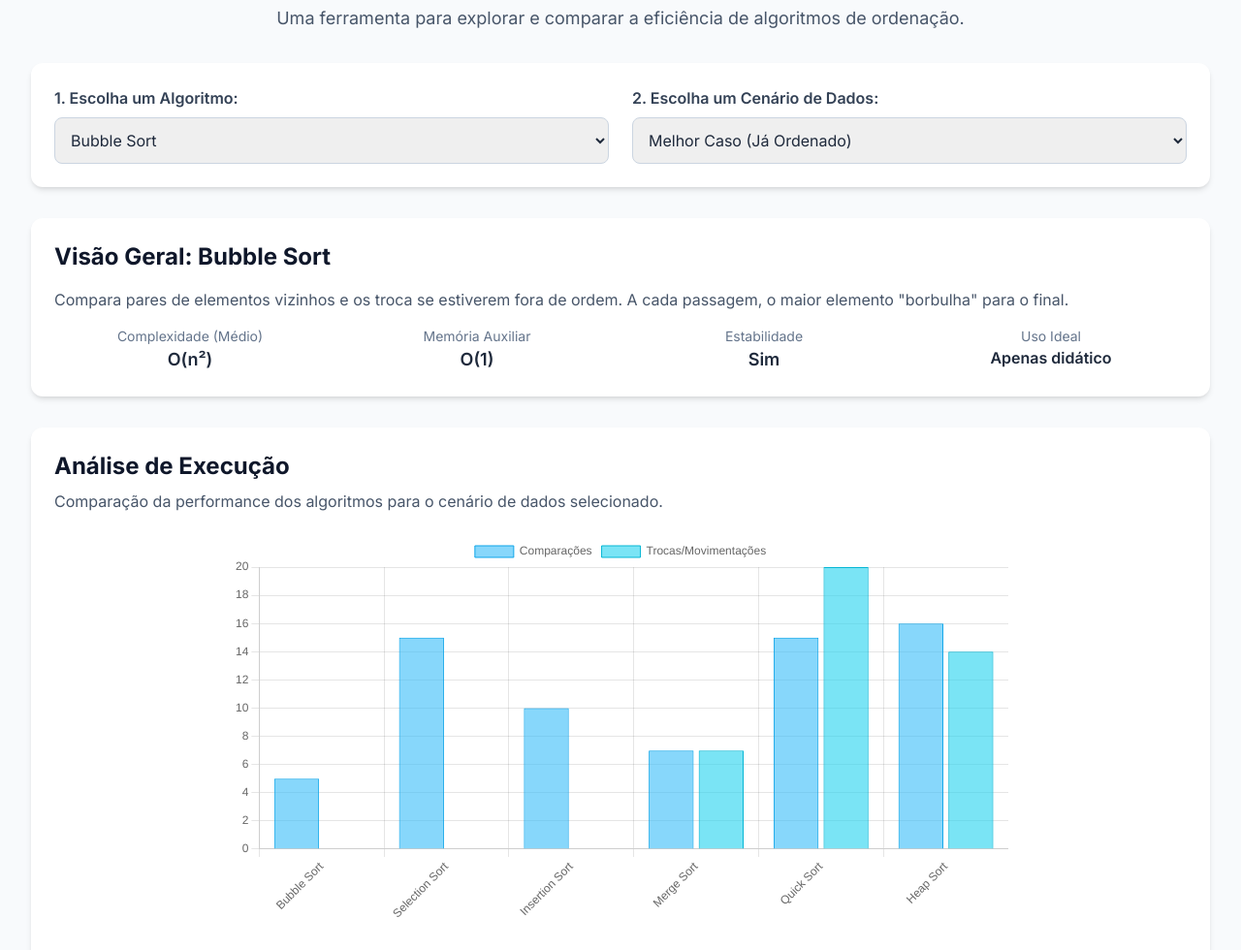
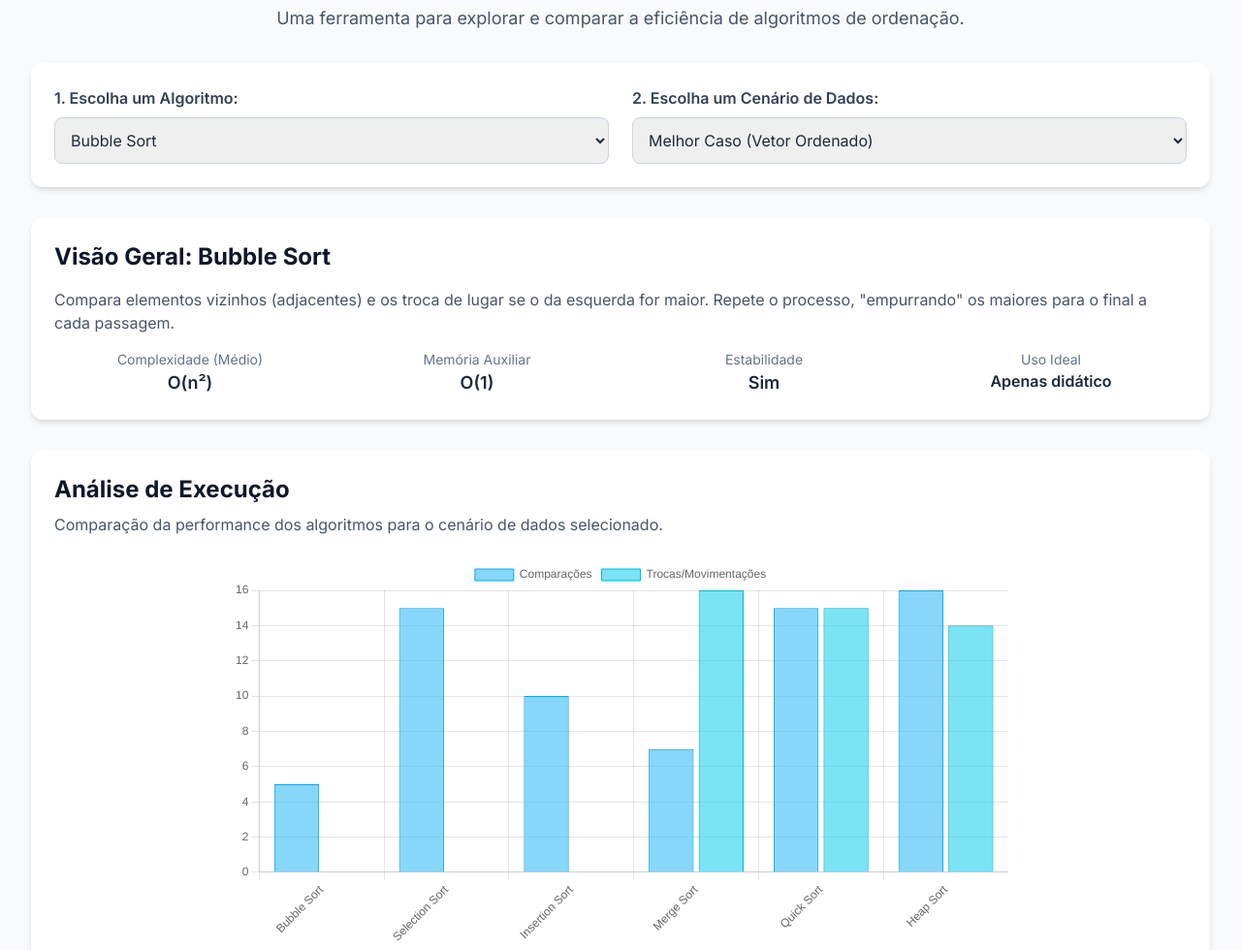
Before and after one commit to angelo-estanislau/Estudos-Algoritmos-de-Ordena-o, a plain HTML site: page index.html in a window 1280 px wide. Shown: the part 75-1055 px from the top of the page at 97% size. Drawn offline with nearby package versions, Linux system fonts and the light colour scheme.

Commit message:
Update index.html

```diff
--- a/index.html
+++ b/index.html
@@ -60,9 +60,11 @@
                     <div>
                         <label for="dataset-select" class="block mb-2 font-semibold text-slate-700">2. Escolha um Cenário de Dados:</label>
                         <select id="dataset-select" class="w-full p-3 border border-slate-300 rounded-lg focus:ring-2 focus:ring-cyan-500 focus:border-cyan-500 transition">
-                            <option value="best">Melhor Caso (Já Ordenado)</option>
-                            <option value="worst">Pior Caso (Ordem Inversa)</option>
-                            <option value="random">Caso Aleatório</option>
+                            <option value="best">Melhor Caso (Vetor Ordenado)</option>
+                            <option value="worst">Pior Caso (Vetor Inverso)</option>
+                            <option value="random">Caso Aleatório (Exemplo)</option>
+                            <option value="exercise_a">Exercício A: [15, 27, 2...]</option>
+                            <option value="exercise_b">Exercício B: [2, 4, 6, 8...]</option>
                         </select>
                     </div>
                 </div>
@@ -121,42 +123,42 @@
     <script>
         const algorithmData = {
             'Bubble Sort': {
-                idea: 'Compara pares de elementos vizinhos e os troca se estiverem fora de ordem. A cada passagem, o maior elemento "borbulha" para o final.',
+                idea: 'Compara elementos vizinhos (adjacentes) e os troca de lugar se o da esquerda for maior. Repete o processo, "empurrando" os maiores para o final a cada passagem.',
                 complexity: 'O(n²)',
                 space: 'O(1)',
                 stability: 'Sim',
                 usecase: 'Apenas didático'
             },
             'Selection Sort': {
-                idea: 'A cada passagem, encontra o menor elemento da parte não ordenada e o troca com o primeiro elemento dessa parte.',
+                idea: 'Varre a lista para encontrar o índice do menor elemento. Ao final da varredura, troca esse menor com o elemento que está no início da parte não ordenada.',
                 complexity: 'O(n²)',
                 space: 'O(1)',
                 stability: 'Não',
                 usecase: 'Custo de escrita alto'
             },
             'Insertion Sort': {
-                idea: 'Percorre o vetor, inserindo cada elemento em sua posição correta dentro da sub-lista já ordenada à esquerda.',
+                idea: 'Pega um elemento (chave) e o compara com os da sub-lista ordenada à esquerda, deslocando os maiores para a direita até encontrar a posição correta para inserir a chave.',
                 complexity: 'O(n²)',
                 space: 'O(1)',
                 stability: 'Sim',
                 usecase: 'Listas pequenas ou quase ordenadas'
             },
             'Merge Sort': {
-                idea: 'Divide o vetor ao meio recursivamente e depois combina (intercala) os sub-vetores de forma ordenada.',
+                idea: 'Divide o vetor ao meio recursivamente e depois combina (intercala) os sub-vetores, comparando o primeiro elemento de cada um e movendo o menor para o vetor auxiliar.',
                 complexity: 'O(n log n)',
                 space: 'O(n)',
                 stability: 'Sim',
                 usecase: 'Estabilidade e tempo garantido'
             },
             'Quick Sort': {
-                idea: 'Escolhe um "pivô" e particiona o vetor, movendo elementos menores para a esquerda e maiores para a direita.',
+                idea: 'Escolhe um "pivô". Compara cada elemento com o pivô e os troca de lado para particionar o vetor, colocando menores à esquerda e maiores à direita.',
                 complexity: 'O(n log n)',
                 space: 'O(log n)',
                 stability: 'Não',
                 usecase: 'Ordenação geral em memória'
             },
             'Heap Sort': {
-                idea: 'Transforma o vetor em uma estrutura Max-Heap e extrai repetidamente o maior elemento, colocando-o no final.',
+                idea: 'Transforma o vetor em uma estrutura Max-Heap. Troca a raiz (maior elemento) com o último, diminui o heap e reconstrói a propriedade de heap.',
                 complexity: 'O(n log n)',
                 space: 'O(1)',
                 stability: 'Não',
@@ -166,8 +168,10 @@
 
         const datasets = {
             best: [1, 4, 7, 9, 14, 17],
-            worst: [17, 14, 9, 7, 4, 1],
-            random: [15, 27, 2, 18, 11, 6]
+            worst: [21, 19, 17, 9, 5, 1],
+            random: [9, 3, 25, 1, 18, 12],
+            exercise_a: [15, 27, 2, 18, 11, 6],
+            exercise_b: [2, 4, 6, 8, 10, 12, 11, 9, 7, 5, 3, 1]
         };
 
         // --- Sorting Algorithm Implementations ---
@@ -213,16 +217,18 @@
         function insertionSort(arr) {
             let n = arr.length;
             let comparisons = 0;
-            let swaps = 0; // Here swaps represents movements
+            let swaps = 0;
             for (let i = 1; i < n; i++) {
                 let key = arr[i];
                 let j = i - 1;
+                let comparedInLoop = false;
                 while (j >= 0 && (comparisons++, arr[j] > key)) {
                     arr[j + 1] = arr[j];
                     swaps++;
                     j = j - 1;
+                    comparedInLoop = true;
                 }
-                if(j >= 0) comparisons++; // The final comparison that fails the while condition
+                if(j >= 0 && !comparedInLoop) comparisons++;
 
                 arr[j + 1] = key;
             }
@@ -231,7 +237,7 @@
 
         function mergeSort(arr) {
              let comparisons = 0;
-             let swaps = 0; // Not really swaps, but represents merge operations
+             let swaps = 0;
 
              function merge(left, right) {
                 let resultArray = [], leftIndex = 0, rightIndex = 0;
@@ -246,7 +252,17 @@
                     }
                      swaps++;
                 }
-                return resultArray.concat(left.slice(leftIndex)).concat(right.slice(rightIndex));
+                while (leftIndex < left.length) {
+                    resultArray.push(left[leftIndex]);
+                    leftIndex++;
+                    swaps++;
+                }
+                while (rightIndex < right.length) {
+                    resultArray.push(right[rightIndex]);
+                    rightIndex++;
+                    swaps++;
+                }
+                return resultArray;
             }
 
             function sort(arr) {
@@ -260,7 +276,7 @@
             }
 
             sort(arr);
-            return { comparisons, swaps };
+            return { comparisons, swaps: swaps > 0 ? swaps : arr.length };
         }
 
 
@@ -279,8 +295,10 @@
                         swaps++;
                     }
                 }
-                [subArr[i + 1], subArr[high]] = [subArr[high], subArr[i + 1]];
-                swaps++;
+                if(i + 1 !== high) {
+                    [subArr[i + 1], subArr[high]] = [subArr[high], subArr[i + 1]];
+                    swaps++;
+                }
                 return i + 1;
             }
 
```
